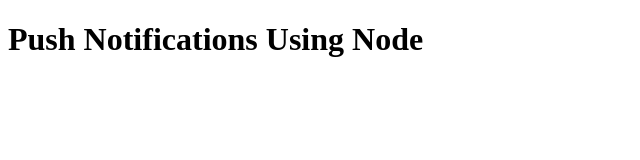
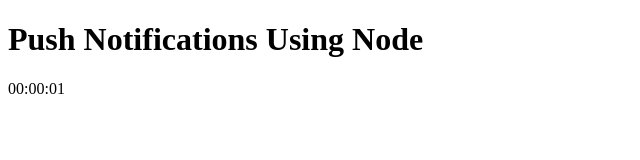
Before and after one commit to theseanx/nwReminds, a website: page client/index.html in a window 1280 px wide. Shown: the full height of the page, 0-640 px from the left. Drawn offline with Linux system fonts and the light colour scheme.

Commit message:
integrated push notifs with timer

```diff
--- /dev/null
+++ b/client/counter.js
@@ -0,0 +1,58 @@
+// update as needed
+const startingHours = 0;
+const startingMinutes = 0;
+const startingSeconds = 5;
+let time = startingHours * 60 * 60 + startingMinutes * 60 + startingSeconds;
+
+const countdownEl = document.getElementById('countdown');
+
+const countdownInterval = setInterval(updateCountdown, 1000);
+
+
+function updateCountdown() {
+    console.log()
+    const hours = Math.floor(time / 3600);
+    const minutes = Math.floor(time / 60);
+    let seconds = time % 60;
+
+    const minutes_text = minutes < 10 ? '0' + minutes : minutes;
+    const hours_text = hours < 10 ? '0' + hours : hours;
+
+    seconds = seconds < 10 ? '0' + seconds : seconds;
+
+
+    /*
+    if (hours == 0 && minutes == 0 && seconds == 0) {
+        console.log("TIMER STOPPED");
+        hours = 10;
+        minutes = 10;
+        seconds = 10;
+
+    }
+    */
+
+    if (time === 0) {
+        // Perform action when countdown reaches zero
+        console.log("Countdown reached zero! Perform some action.");
+
+        if ("serviceWorker" in navigator) {
+            send().catch(err => console.error(err));
+          }
+
+
+        // You can add your specific action here, such as displaying a message, triggering an event, etc.
+
+        // For example, stopping the countdown and displaying a message:
+        //clearInterval(countdownInterval);
+        countdownEl.innerHTML = 'Countdown reached zero!';
+
+        // retrieve the next interval
+        time = startingHours * 60 * 60 + startingMinutes * 60 + startingSeconds + 1;
+    }
+
+    console.log(`${hours}:${minutes}:${seconds}`);
+
+    countdownEl.innerHTML = `${hours_text}:${minutes_text}:${seconds}`;
+    time--;
+
+}
--- a/client/index.html
+++ b/client/index.html
@@ -9,9 +9,15 @@
 </head>
 
 <body>
+
   <h1>Push Notifications Using Node</h1>
+  <script src="client.js"></script>
 
-  <script src="client.js"></script>
+  <p id="countdown"></p>
+  <script src="counter.js"></script>
+
+  <!-- Display countdown from counter.js -->
+
 </body>
 
 </html>
--- a/server.js
+++ b/server.js
@@ -64,7 +64,7 @@ async function connectToDatabase() {
 
 
 app.get('/', async (req, res) => {
-    res.send('Hello, this is your website!');
+    res.sendFile(path.join(__dirname, 'index.html'));
   });
 
   // Start the server after connecting to the database
```
